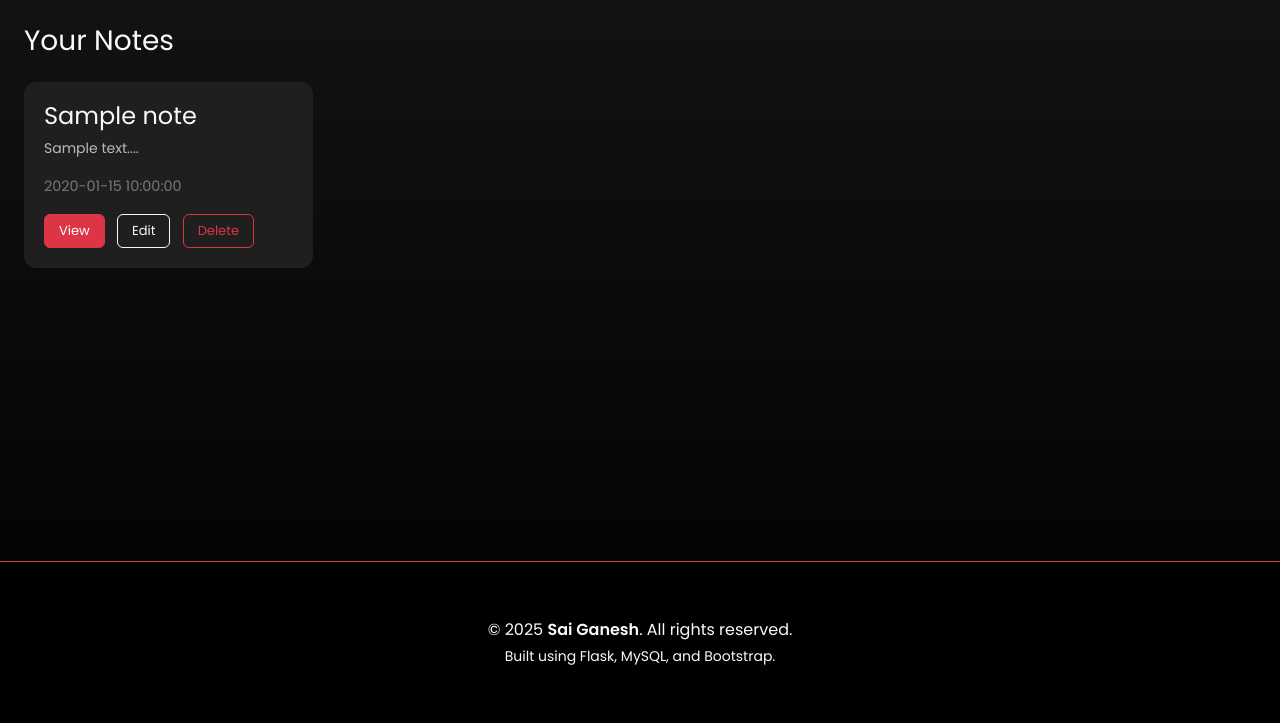
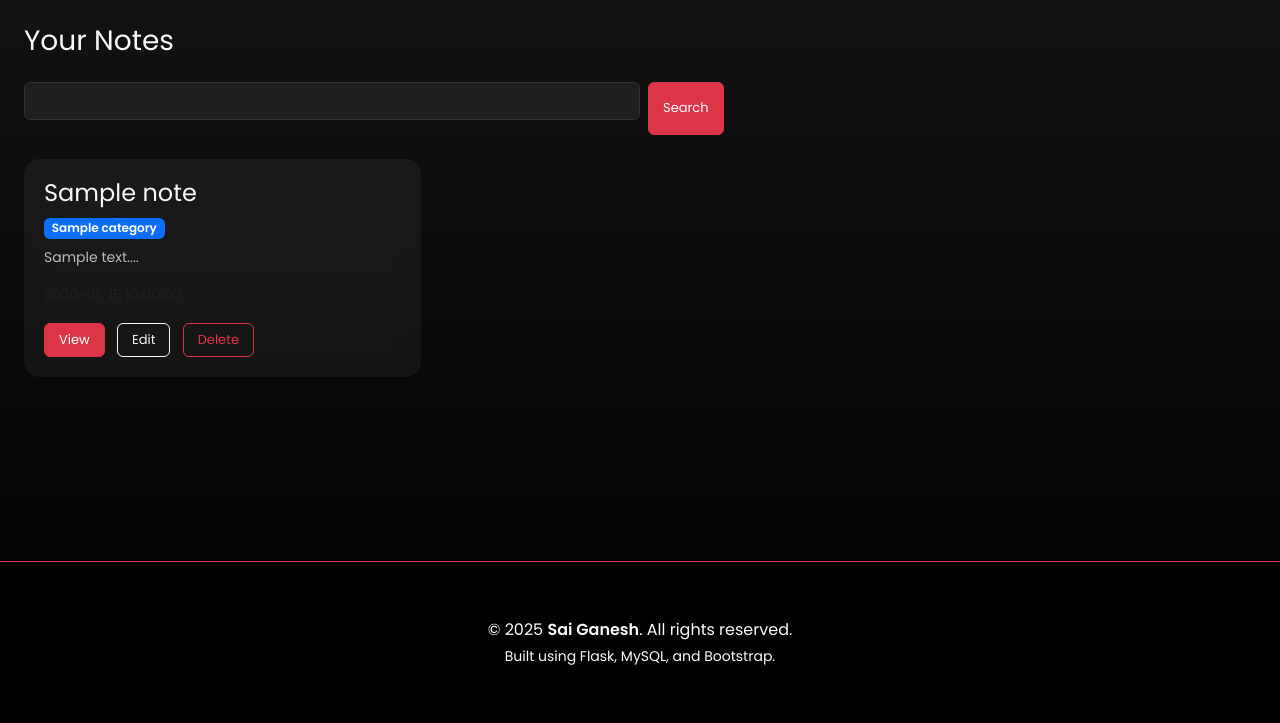
Before and after one commit to saiganesh135/notes-management-system, a Flask app: template templates/viewall.html in a window 1280 px wide. Shown: the part 77-800 px from the top of the page. Run offline with Flask 3, Linux system fonts and the light colour scheme; the template is opened without the code that fills it: most values are stand-ins (such as "Sample title", 1, 10 or a date in 2020).

Commit message:
Added search, category

```diff
--- a/app.py
+++ b/app.py
@@ -3,7 +3,7 @@ import mysql.connector
 from werkzeug.security import generate_password_hash, check_password_hash
 
 app = Flask(__name__)
-app.secret_key = 'khajukatli'
+app.secret_key = 'sai@ganesh135'
 
 def get_db_connection():
     conn =mysql.connector.connect(
@@ -90,27 +90,35 @@ def addnote():
         return redirect(url_for('login'))
 
     if request.method == 'POST':
-        title = request.form['title'].strip()
-        content = request.form['content'].strip()
+        title = request.form.get('title', '').strip()
+        content = request.form.get('content', '').strip()
+        category = request.form.get('category', '').strip()
         user_id = session['user_id']
 
         if not title or not content:
             flash("Title and content cannot be empty.", "danger")
             return redirect(url_for('addnote'))
 
-        conn = get_db_connection()
-        cursor = conn.cursor()
-        cursor.execute(
-            "INSERT INTO notes (title, content, user_id) VALUES (%s, %s, %s)",
-            (title, content, user_id)
-        )
-        conn.commit()
-        cursor.close()
-        conn.close()
+        try:
+            conn = get_db_connection()
+            cursor = conn.cursor()
+
+            cursor.execute("""
+                INSERT INTO notes (title, content, category, user_id)
+                VALUES (%s, %s, %s, %s)
+            """, (title, content, category, user_id))
+
+            conn.commit()
+
+        except Exception as e:
+            flash("Something went wrong. Please try again.", "danger")
+            return redirect(url_for('addnote'))
+
+        finally:
+            cursor.close()
+            conn.close()
 
         flash("Note created successfully!", "success")
-
-
         return redirect(url_for('viewall'))
 
     return render_template('addnote.html')
@@ -120,14 +128,34 @@ def addnote():
 def viewall():
     if 'user_id' not in session:
         flash("Please Login To Continue.", "danger")
-        return render_template('login.html')
+        return redirect(url_for('login'))
+
     user_id = session['user_id']
+    search_query = request.args.get('search', '').strip()
+
     conn = get_db_connection()
     cursor = conn.cursor(dictionary=True)
-    cursor.execute("SELECT id, title, content, created_at FROM notes WHERE user_id = %s ORDER BY created_at DESC", (user_id,))
+
+    if search_query:
+        cursor.execute("""
+            SELECT id, title, content, created_at
+            FROM notes
+            WHERE user_id = %s
+            AND (title LIKE %s OR content LIKE %s)
+            ORDER BY created_at DESC
+        """, (user_id, f"%{search_query}%", f"%{search_query}%"))
+    else:
+        cursor.execute("""
+            SELECT id, title, content, created_at
+            FROM notes
+            WHERE user_id = %s
+            ORDER BY created_at DESC
+        """, (user_id,))
+
     notes = cursor.fetchall()
     cursor.close()
     conn.close()
+
     return render_template("viewall.html", notes=notes)
 
 @app.route('/viewnotes/<int:note_id>')
@@ -207,7 +235,5 @@ def deletenote(note_id):
     return redirect('/viewall')
 
 
-
-
 if __name__ == '__main__':
     app.run(debug=True)
--- a/static/style.css
+++ b/static/style.css
@@ -266,3 +266,22 @@ a:hover {
         transform: translateY(0);
     }
 }
+
+.notes-grid {
+    display: grid;
+    grid-template-columns: repeat(auto-fill, minmax(300px, 1fr));
+    gap: 20px;
+}
+
+.note-card {
+    background: rgba(255, 255, 255, 0.05);
+    backdrop-filter: blur(10px);
+    padding: 20px;
+    border-radius: 15px;
+    transition: 0.4s ease;
+}
+
+.note-card:hover {
+    transform: translateY(-8px);
+    box-shadow: 0 0 20px #ff4b5c;
+}
--- a/templates/viewall.html
+++ b/templates/viewall.html
@@ -5,36 +5,52 @@
 
 <h3 class="mb-4 text-light">Your Notes</h3>
 
+<!-- 🔎 Search Bar (Move it OUTSIDE loop) -->
+<form method="GET" action="{{ url_for('viewall') }}" class="mb-4 d-flex gap-2">
+    <input type="text" name="search" placeholder="Search notes..." class="form-control w-50">
+    <button type="submit" class="btn btn-danger">Search</button>
+</form>
+
 {% if notes %}
 
 <div class="notes-grid">
     {% for note in notes %}
     <div class="note-card">
+
         <h4>{{ note.title }}</h4>
-        <p>{{ note.content[:100] }}...</p>
 
-        <small class="note-date">
+        <!-- 🏷️ Category Badge -->
+        {% if note.category %}
+        <span class="badge bg-primary">{{ note.category }}</span>
+        {% endif %}
+
+        <p class="mt-2">{{ note.content[:100] }}...</p>
+
+        <small class="note-date text-muted">
             {{ note.created_at }}
         </small>
 
         <div class="mt-3">
             <a href="{{ url_for('viewnotes', note_id=note.id) }}" class="btn btn-sm btn-danger">View</a>
+
             <a href="{{ url_for('updatenote', note_id=note.id) }}" class="btn btn-sm btn-outline-light">Edit</a>
 
             <form action="{{ url_for('deletenote', note_id=note.id) }}" method="POST" style="display:inline;">
-                <button class="btn btn-sm btn-outline-danger">Delete</button>
+                <button class="btn btn-sm btn-outline-danger">
+                    Delete
+                </button>
             </form>
         </div>
+
     </div>
     {% endfor %}
 </div>
 
 {% else %}
 
-<!-- PERFECT CENTER EMPTY STATE -->
 <div class="empty-wrapper">
     <div class="empty-state">
-        <h4 class="mb-3">No notes yet</h4>
+        <h4 class="mb-3">No notes found</h4>
         <a href="{{ url_for('addnote') }}" class="btn btn-danger">
             Create your first note
         </a>
```
Also changed, not shown: templates/addnote.html (+18 -2 lines).
